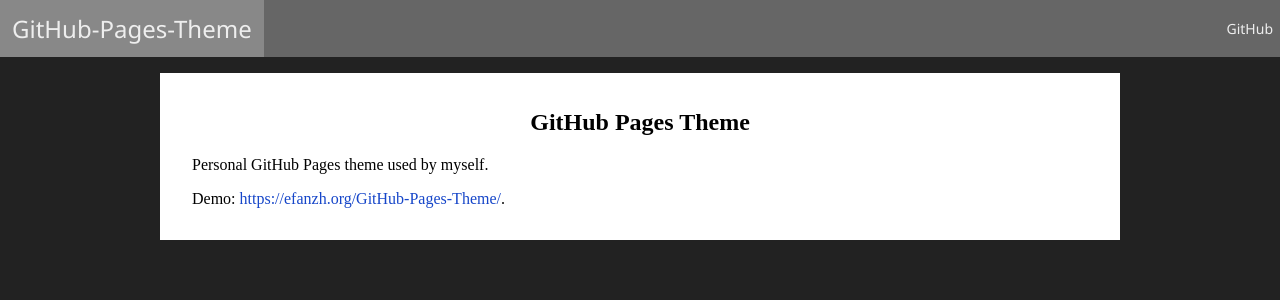
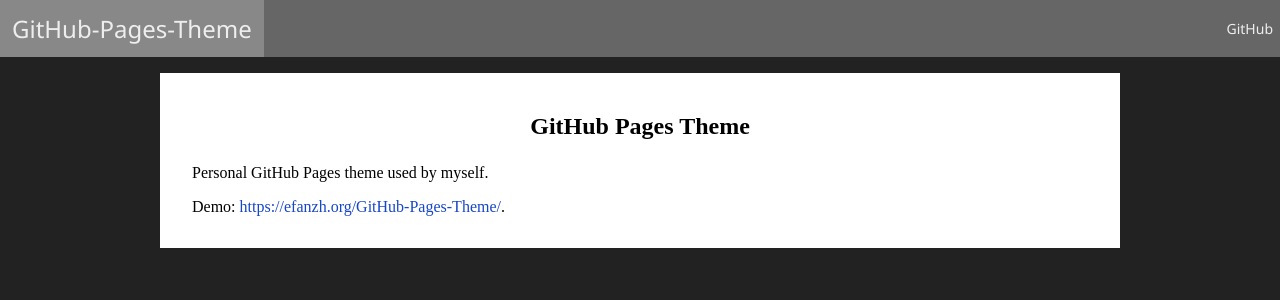
Before and after one commit to EFanZh/GitHub-Pages-Theme, a Jekyll site: the page built from README.md, in a window 1280 px wide. Shown: the top 300 px of the page. Built offline with Jekyll 4.4.1, drawn with Linux system fonts in a browser that asks for light colours; our own code applies the rules of GitHub Pages for plain Markdown files.

Commit message:
Make layout more consistent across browsers

```diff
--- a/_sass/github-pages-theme.scss
+++ b/_sass/github-pages-theme.scss
@@ -23,6 +23,7 @@
     --text-max-width: 960px;
     --toc-min-height: 240px;
     background-color: #222;
+    line-height: 1.15;
     font: var(--text-font-mobile)
 }
 
@@ -236,6 +237,7 @@
 }
 
 h1, h2, h3, h4, h5, h6 {
+    margin-block: 1em;
     text-align: center;
 
     a:link, a:visited {
@@ -289,6 +291,7 @@
 td, th {
     padding: 0 0.5em;
     text-align: start;
+    vertical-align: baseline;
 }
 
 @import "rouge";
```
